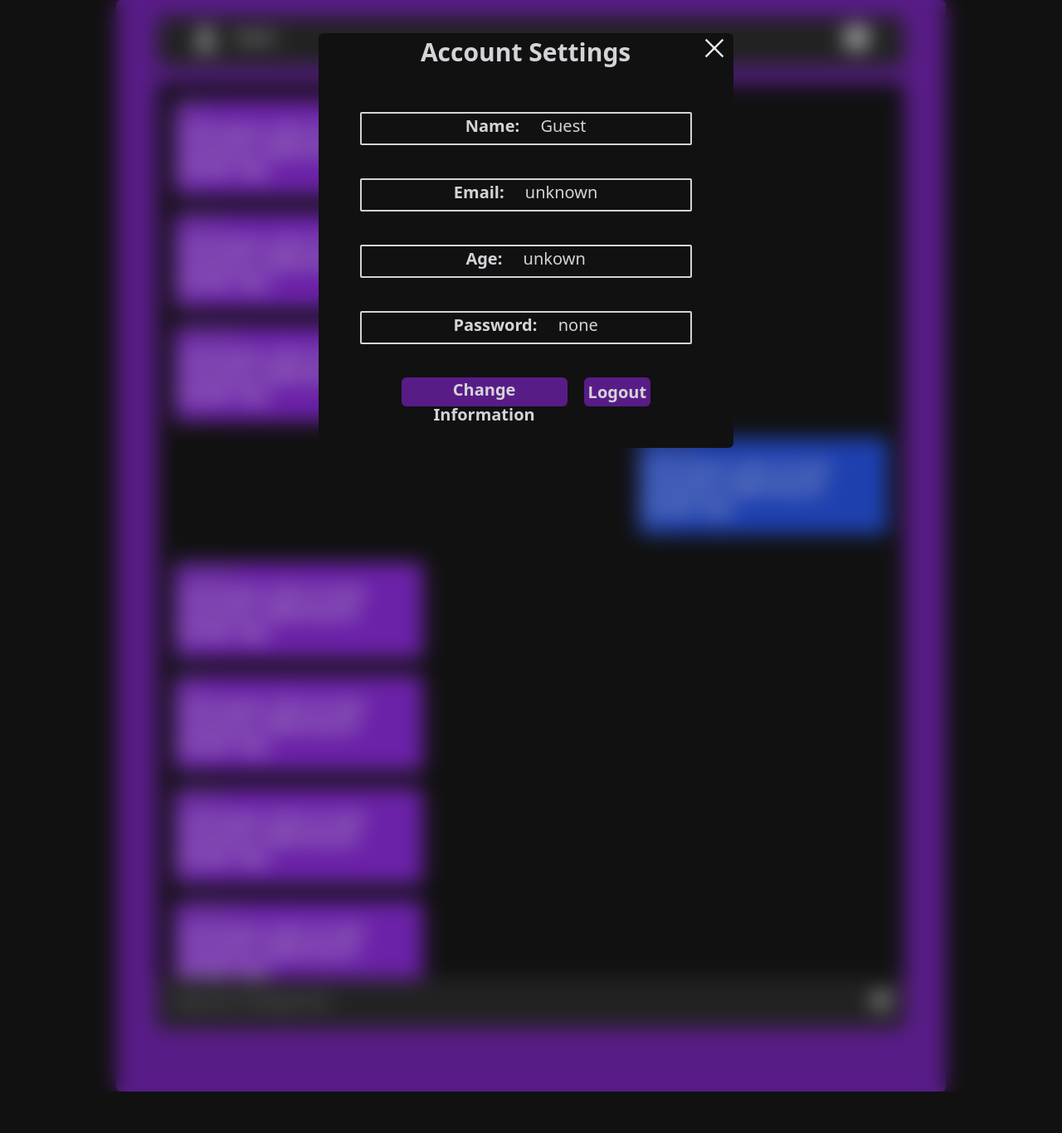
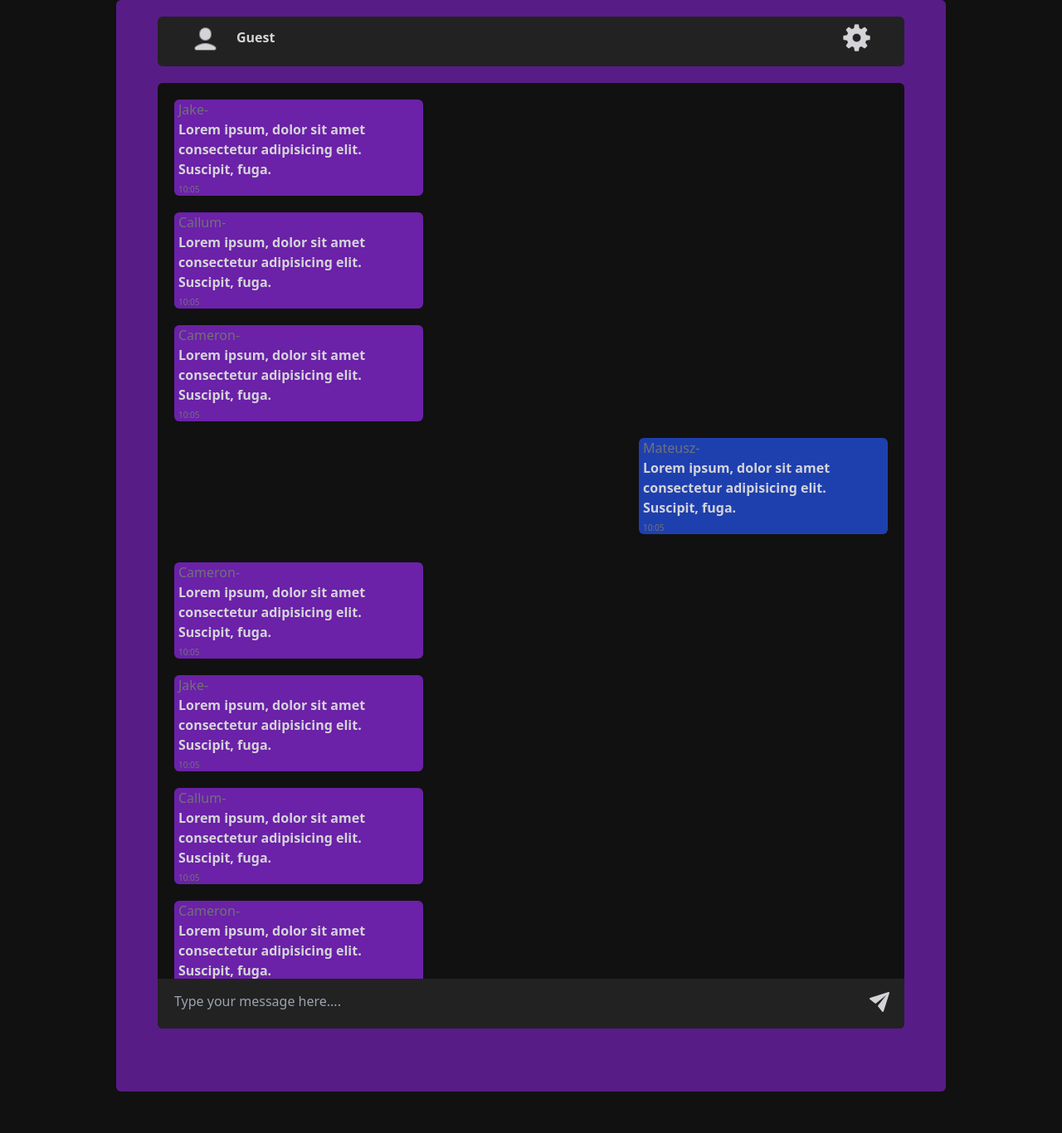
Before and after one commit to Kroplewski-M/Talk-To-Mat, a PHP site: page /chat.php in a window 1280 px wide. Shown: the whole page at 83% size. Run offline with PHP 8.4, Linux system fonts and the light colour scheme; some libraries are stand-ins or nearby versions.

Commit message:
added settings toggle

```diff
--- a/chat.php
+++ b/chat.php
@@ -25,7 +25,7 @@
         <nav class="pl-10 rounded-md bg-[#222222] mb-5 mx-auto w-[90%] h-[60px]">
             <img src="./assets/user.png" alt="" class="w-[35px] mt-[10px] float-left hover:cursor-pointer">
             <p class="float-left mt-[13px] font-bold ml-5 text-zinc-300"><?php echo $name ?></p>
-            <img src="./assets/settings.png" alt="" class="w-[35px] mt-[8px] float-right mr-10 hover:cursor-pointer">
+            <img src="./assets/settings.png" alt="" class="w-[35px] mt-[8px] float-right mr-10 hover:cursor-pointer" id="showSettings">
         </nav>
         <div class="messages w-[90%] h-[88%] bg-[#111111] mx-auto rounded-md relative pt-5">
 
@@ -80,9 +80,9 @@
         </div>
     </section>
       <!--ACCOUNT SETTINGS -->
-      <section class="w-[99vw] h-[100vh] backdrop-blur-md absolute top-0">
+      <section class="w-[99vw] h-[100vh] backdrop-blur-md absolute top-0 hidden" id="settings">
             <div class="max-w-[500px] h-[500px] bg-[#111111] mx-auto rounded-md mt-10 text-zinc-300 relative">
-                <img src="./assets/close.png" alt="" class="w-[30px] absolute right-2 mt-[3px] hover:cursor-pointer">
+                <img src="./assets/close.png" alt="" class="w-[30px] absolute right-2 mt-[3px] hover:cursor-pointer" id="closeSettings">
                 <p class="text-[30px] text-center font-bold">Account Settings</p>
 
                 <div class="text-center font-bold text-[20px] mt-[50px]">
@@ -128,3 +128,31 @@
         background: rgb(110,48,155);
     }
 </style>
+
+<script>
+    //TOGGLE SETTINGS
+    let settingsBtn = document.querySelector('#showSettings');
+    let settings = document.querySelector('#settings');
+    let closeSettings = document.querySelector('#closeSettings');
+    let showSettings = false;
+
+    settingsBtn.addEventListener("click", ()=>{
+        showSettings = !showSettings;
+        toggleShowSettings();
+    });
+    closeSettings.addEventListener("click", ()=>{
+        showSettings = !showSettings;
+        toggleShowSettings();
+    });
+
+    function toggleShowSettings(){
+        if(showSettings){
+            settings.classList.remove('hidden');
+        }
+        else{
+            settings.classList.add('hidden');
+        }
+    }
+    //TOGGLE FORM
+    let showForm = false;
+</script>
```
